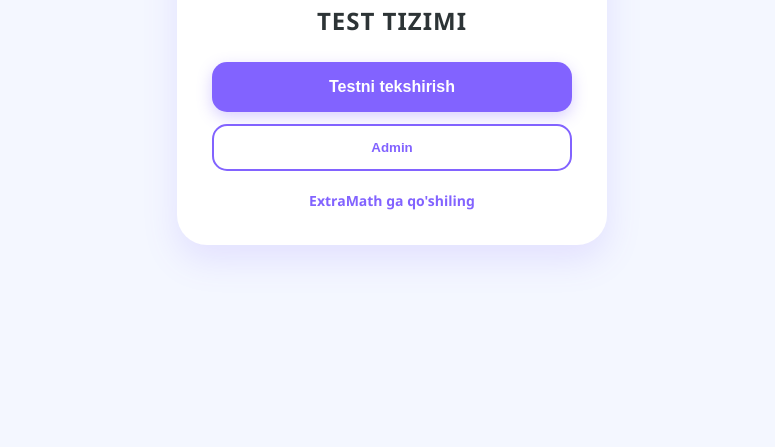
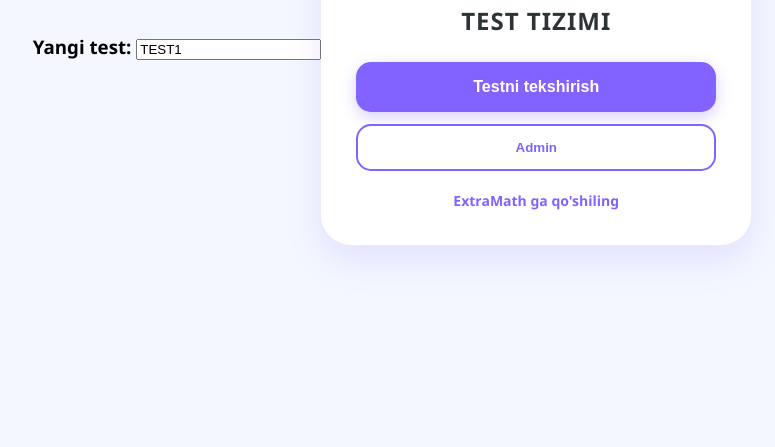
Before and after one commit to studentiharvard-jpg/extramath1, a plain HTML site: page index.html in a window 1280 px wide. Shown: the part 353-800 px from the top of the page, without its empty margins (248-1023 px from the left). Drawn offline with nearby package versions, Linux system fonts and the light colour scheme.

Commit message:
Update index.html

```diff
--- a/index.html
+++ b/index.html
@@ -6,6 +6,9 @@
     <title>ExtraMath | Professional Test Tizimi</title>
     <link rel="stylesheet" href="style.css">
     <script src="https://cdn.jsdelivr.net/npm/chart.js"></script>
+    <h3>Yangi test:
+    <input type="text" id="newTestCode" value="TEST1" readonly>
+</h3>
 </head>
 <body>
     <div class="main-container">
```
